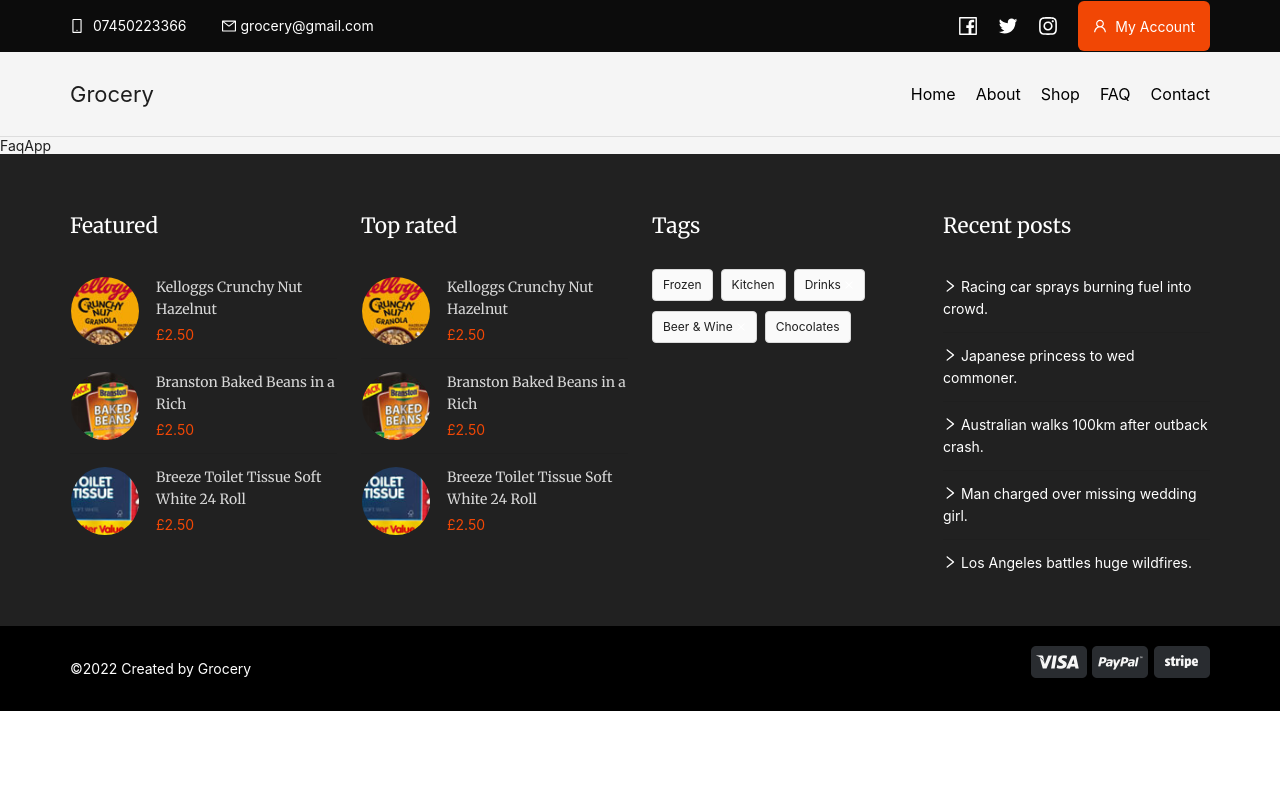
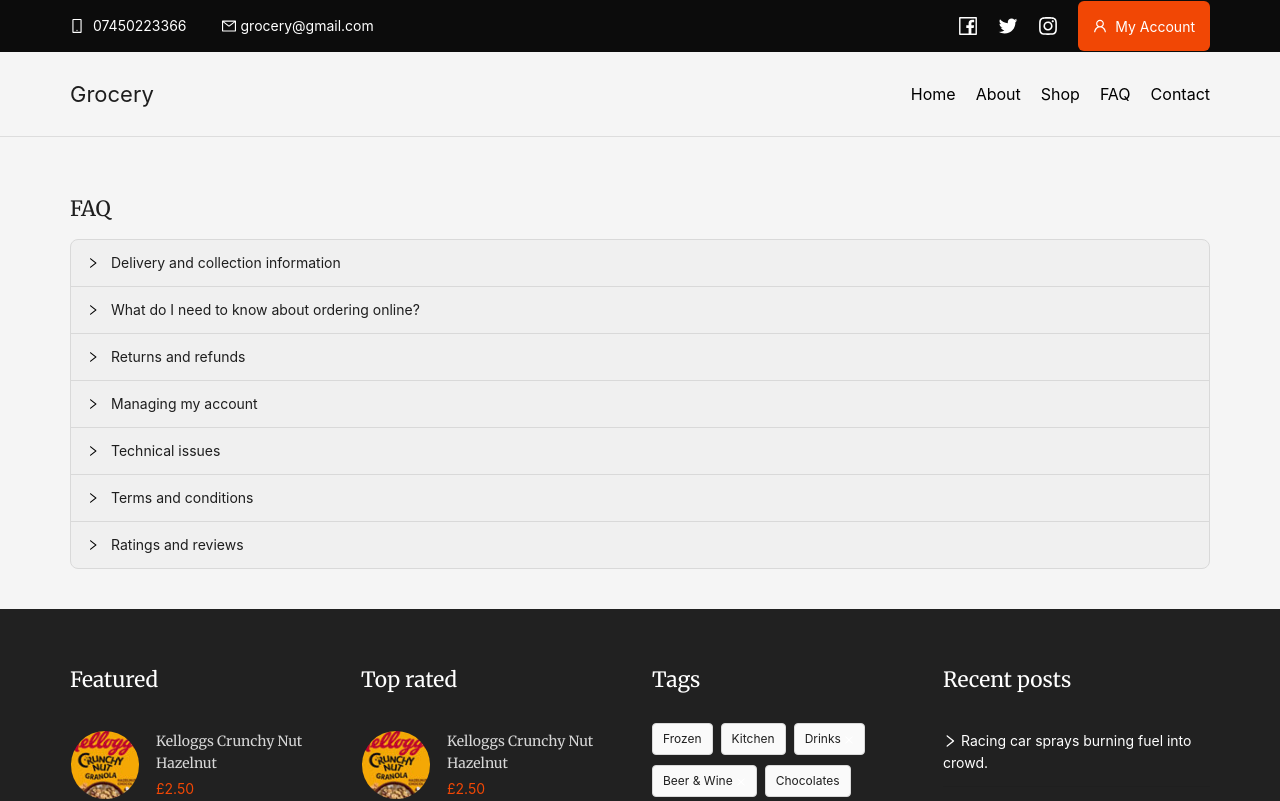
Before and after one commit to JaleRehimli0909/website1-ant-design, a React (Create React App) app in the folder website1reactapp/: page /faq in a window 1280 px wide. Shown: the top 801 px of the page. Built offline with nearby package versions, Linux system fonts and the light colour scheme.

Commit message:
FAQ page added

```diff
--- a/website1reactapp/src/pages/FaqApp/index.jsx
+++ b/website1reactapp/src/pages/FaqApp/index.jsx
@@ -1,10 +1,58 @@
-import React from 'react';
-import './style.css';
+import React from "react";
+import "./style.css";
+import { Collapse } from "antd";
 
 const FaqApp = () => {
+  const text = `
+  Duo ea legimus legendos. Iusto aliquando quo in. Novum tritani ei pro, solum discere duo ad. Te mea dicant omnium, quem ornatus scribentur te his. Vis ei probatus efficiantur, virtute mentitum qui eu. Ex audiam audire nam, nec et iusto inermis. Tota ceteros definitiones ei vel, ad eos velit congue fabulas, adhuc urbanitas ex has. Modus labore cum ne, cu sea antiopam complectitur, persius necessitatibus at ius. Ut sed oblique intellegebat, nonumes voluptua constituto sed te. Eum idque falli fierent in. Utamur prodesset mei et.
+`;
+
+  const items = [
+    {
+      key: "1",
+      label: "Delivery and collection information",
+      children: <p>{text}</p>,
+    },
+    {
+      key: "2",
+      label: "What do I need to know about ordering online?",
+      children: <p>{text}</p>,
+    },
+    {
+      key: "3",
+      label: "Returns and refunds",
+      children: <p>{text}</p>,
+    },
+    {
+      key: "4",
+      label: "Managing my account",
+      children: <p>{text}</p>,
+    },
+    {
+      key: "5",
+      label: "Technical issues",
+      children: <p>{text}</p>,
+    },
+    {
+      key: "6",
+      label: "Terms and conditions",
+      children: <p>{text}</p>,
+    },
+    {
+      key: "7",
+      label: "Ratings and reviews",
+      children: <p>{text}</p>,
+    },
+  ];
   return (
-    <div>FaqApp</div>
-  )
-}
+    <div className="FaqApp">
+      <div className="container">
+        <h2>FAQ</h2>
+
+        <Collapse accordion items={items} />
+      </div>
+    </div>
+  );
+};
 
 export default FaqApp;
--- a/website1reactapp/src/pages/FaqApp/style.css
+++ b/website1reactapp/src/pages/FaqApp/style.css
@@ -0,0 +1,10 @@
+.FaqApp {
+  padding: 40px 0;
+}
+.FaqApp h2 {
+  font-weight: 500;
+}
+
+.ant-collapse-header .ant-collapse-arrow svg {
+  color: #000;
+}
```
